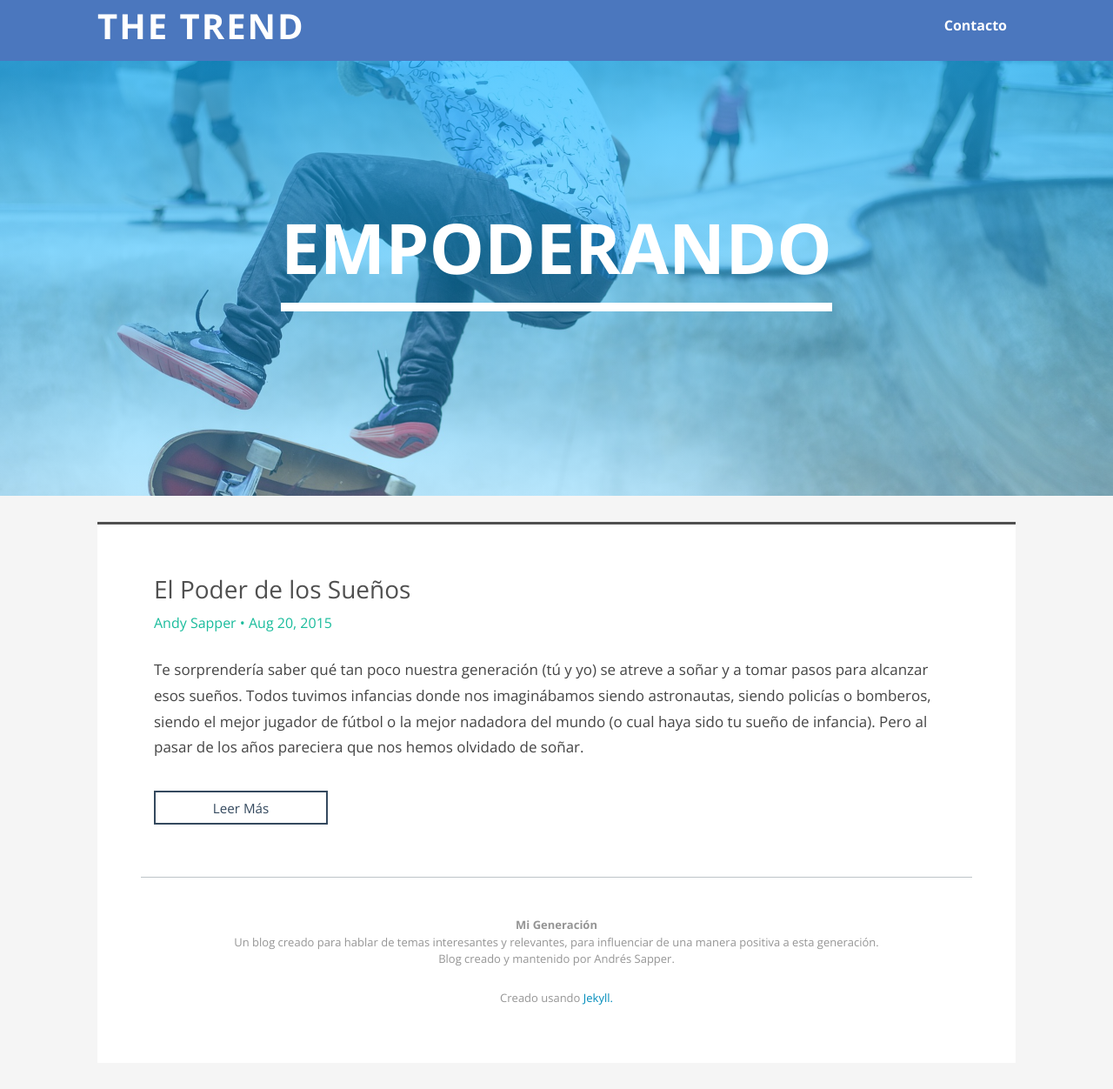
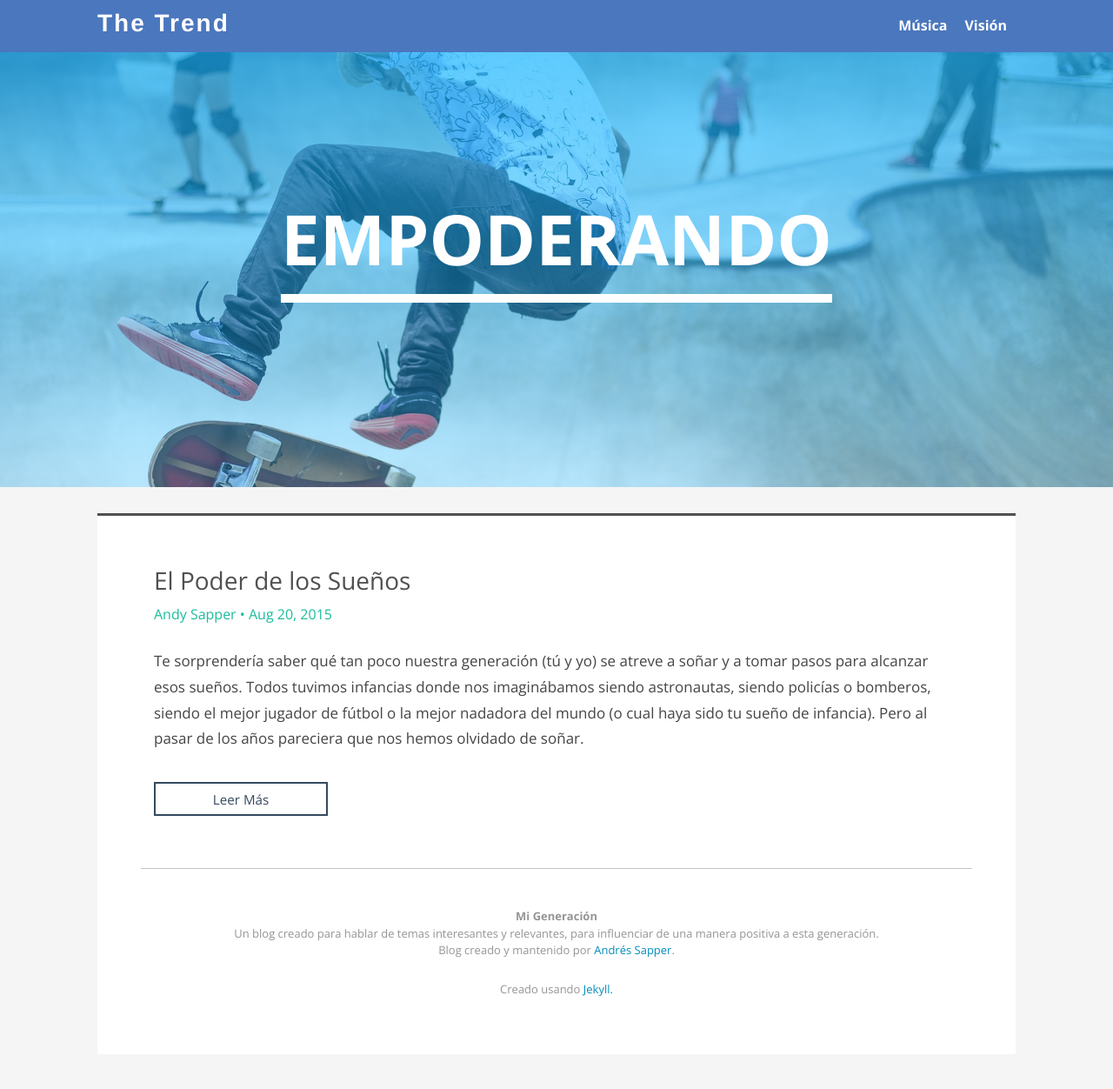
Before and after one commit to upandup/upandup.github.io, a Jekyll site: the page built from index.html, in a window 1280 px wide. Shown: the whole page at 87% size. Built offline with Jekyll 4.4.1, drawn with Linux system fonts in a browser that asks for light colours; the list of posts is cut into pages by our own code.

Commit message:
deleted contact page and added vision and music pages

```diff
--- a/_includes/footer.html
+++ b/_includes/footer.html
@@ -4,7 +4,7 @@
     <br>
     Un blog creado para hablar de temas interesantes y relevantes, para influenciar de una manera positiva a esta generación.
     <br>
-    Blog creado y mantenido por Andrés Sapper.
+    Blog creado y mantenido por <a href="mailto:asapper@hotmail.com">Andrés Sapper</a>.
   </p>
 
   <p>Creado usando <a href=http://jekyllrb.com target="_blank">Jekyll.</a></p>
--- a/_includes/head.html
+++ b/_includes/head.html
@@ -12,7 +12,7 @@
 
   <link href='//fonts.googleapis.com/css?family=Open+Sans:300,700' rel='stylesheet' type='text/css'>
   <link href='http://fonts.googleapis.com/css?family=Oswald:400,300' rel='stylesheet' type='text/css'>
-  <link href='http://fonts.googleapis.com/css?family=PT+Serif:400italic|Yellowtail' rel='stylesheet' type='text/css'>
+  <link href='http://fonts.googleapis.com/css?family=PT+Serif:400italic' rel='stylesheet' type='text/css'>
 
   {% if page.id %}
   <script type="text/javascript">
--- a/css/main.css
+++ b/css/main.css
@@ -259,7 +259,7 @@ ol, ul {
   background-color: #4B77BE;
   padding: 15px 0;
   width: 100%;
-  height: 40px;
+  height: 30px;
   /*border-bottom: 3px solid #f1c40f;*/
 }
 
@@ -291,16 +291,16 @@ ol, ul {
 
 .site-title {
   color: #fff;
-  text-transform: uppercase;
+  /*text-transform: uppercase;*/
   display: inline-block;
   float: left;
 
   text-align: center;
-  font-size: 2.5rem;
-  font-family: 'Open Sans', Helvetica, sans-serif;
+  font-size: 1.75rem;
+  font-family: Helvetica, sans-serif;
   font-weight: 700;
   letter-spacing: 2px;
-  line-height: 30px;
+  line-height: 23px;
 }
 
 .site-title:hover {
```
Also changed, not shown: contacto.md (deleted, +0 -7 lines), musica.md (added, +12 -0 lines), vision.md (added, +11 -0 lines).
